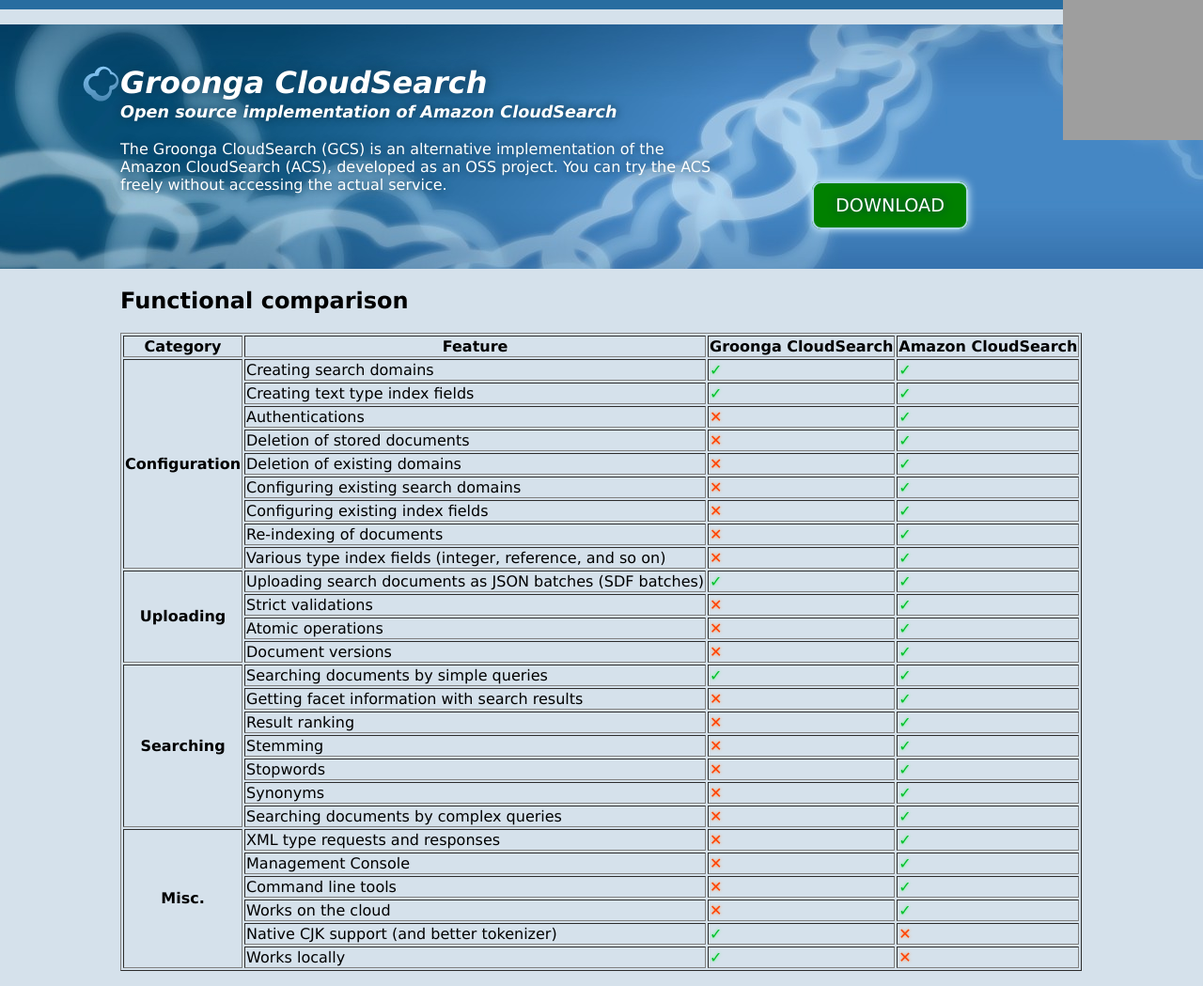
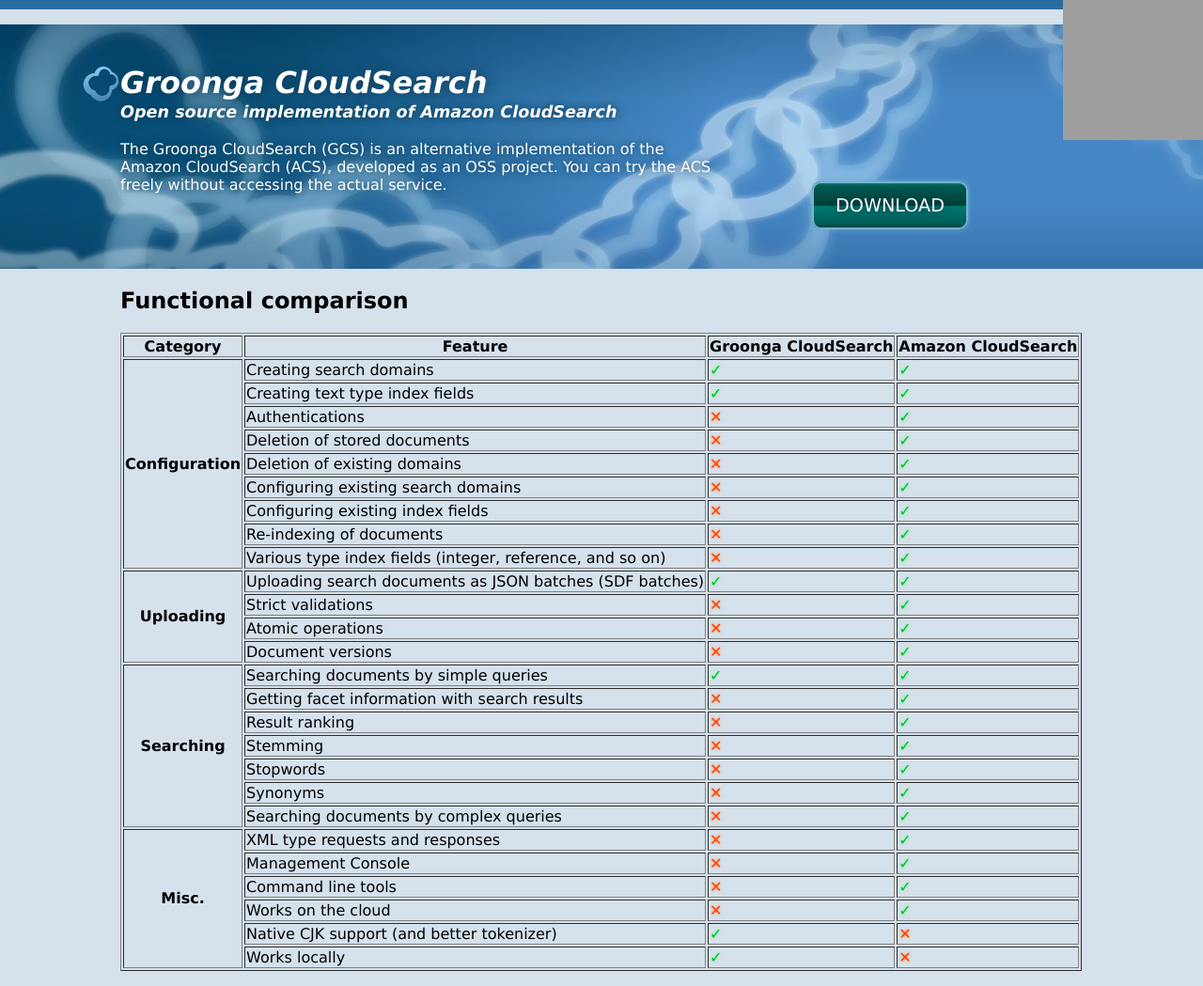
Before and after one commit to groonga/gcs.groonga.org, a Jekyll site: the page built from index.md, in a window 1280 px wide. Shown: the whole page at 94% size. Built offline with Jekyll 4.4.1, drawn with Linux system fonts in a browser that asks for light colours; grey boxes are pictures that could not be loaded.

Commit message:
More stylize the download button

```diff
--- a/stylesheets/screen/home.css
+++ b/stylesheets/screen/home.css
@@ -57,18 +57,44 @@
 }
 
 #download a {
-  background: green;
-  border: 2px solid #AAD5E8;
+  /* generated by http://www.colorzilla.com/gradient-editor/ */
+  background: #00786f; /* Old browsers */
+  background: -moz-linear-gradient(top, #00786f 0%, #005a53 7%, #003f3a 50%, #00786f 52%, #005f58 91%, #003f3a 100%); /* Firefox3.6+ */
+  background: -webkit-gradient(linear, left top, left bottom, color-stop(0%,#00786f), color-stop(7%,#005a53), color-stop(50%,#003f3a), color-stop(52%,#00786f), color-stop(91%,#005f58), color-stop(100%,#003f3a)); /* Chrome,Safari4+ */
+  background: -webkit-linear-gradient(top, #00786f 0%,#005a53 7%,#003f3a 50%,#00786f 52%,#005f58 91%,#003f3a 100%); /* Chrome10+,Safari5.1+ */
+  background: -o-linear-gradient(top, #00786f 0%,#005a53 7%,#003f3a 50%,#00786f 52%,#005f58 91%,#003f3a 100%); /* Opera 11.10+ */
+  background: -ms-linear-gradient(top, #00786f 0%,#005a53 7%,#003f3a 50%,#00786f 52%,#005f58 91%,#003f3a 100%); /* IE10+ */
+  background: linear-gradient(top, #00786f 0%,#005a53 7%,#003f3a 50%,#00786f 52%,#005f58 91%,#003f3a 100%); /* W3C */
+  filter: progid:DXImageTransform.Microsoft.gradient( startColorstr='#00786f', endColorstr='#003f3a',GradientType=0 ); /* IE6-9 */
+
+  border: 2px solid #74B3CF;
   -moz-border-radius: 0.5em;
   -webkit-border-radius: 0.5em;
   border-radius: 0.5em;
-  -moz-box-shadow: #D9F3FF 0 0 0.5em;
-  -webkit-box-shadow: #D9F3FF 0 0 0.5em;
-  box-shadow: #D9F3FF 0 0 0.5em;
+  -moz-box-shadow: #74B3CF 0 0 0.3em;
+  -webkit-box-shadow: #74B3CF 0 0 0.3em;
+  box-shadow: #74B3CF 0 0 0.3em;
   clear: none;
   color: white;
   font-size: 120%;
   padding: 0.6em 1.2em;
   text-decoration: none;
   text-transform: uppercase;
+  -moz-transition: border-color 0.5s ease,
+                   -moz-box-shadow 0.5s ease,
+                   box-shadow 0.5s ease;
+  -webkit-transition: border-color 0.5s ease,
+                      -webkit-box-shadow 0.5s ease,
+                      box-shadow 0.5s ease;
+  transition: border-color 0.5s ease,
+              box-shadow 0.5s ease;
 }
+
+#download a:active,
+#download a:focus,
+#download a:hover {
+  border-color: #AAD5E8;
+  -moz-box-shadow: #D9F3FF 0 0 0.8em;
+  -webkit-box-shadow: #D9F3FF 0 0 0.8em;
+  box-shadow: #D9F3FF 0 0 0.8em;
+}
```
